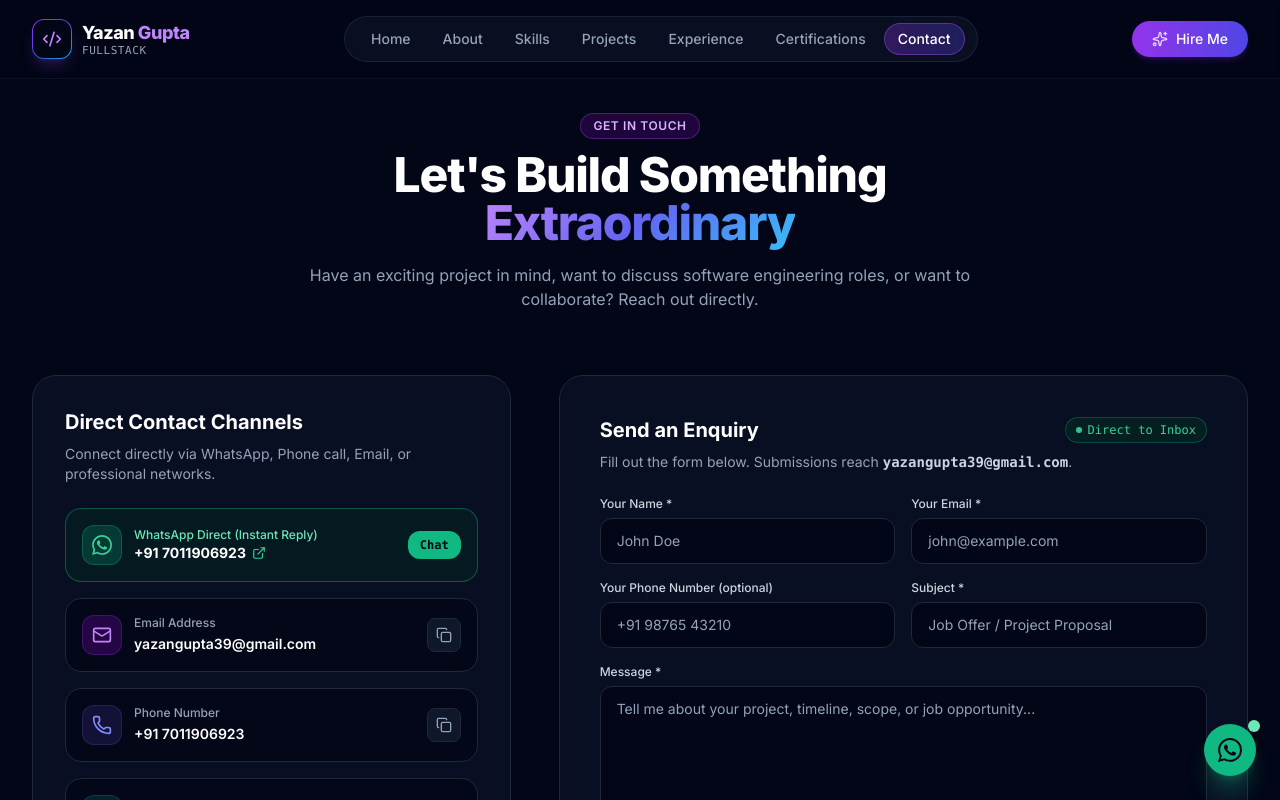
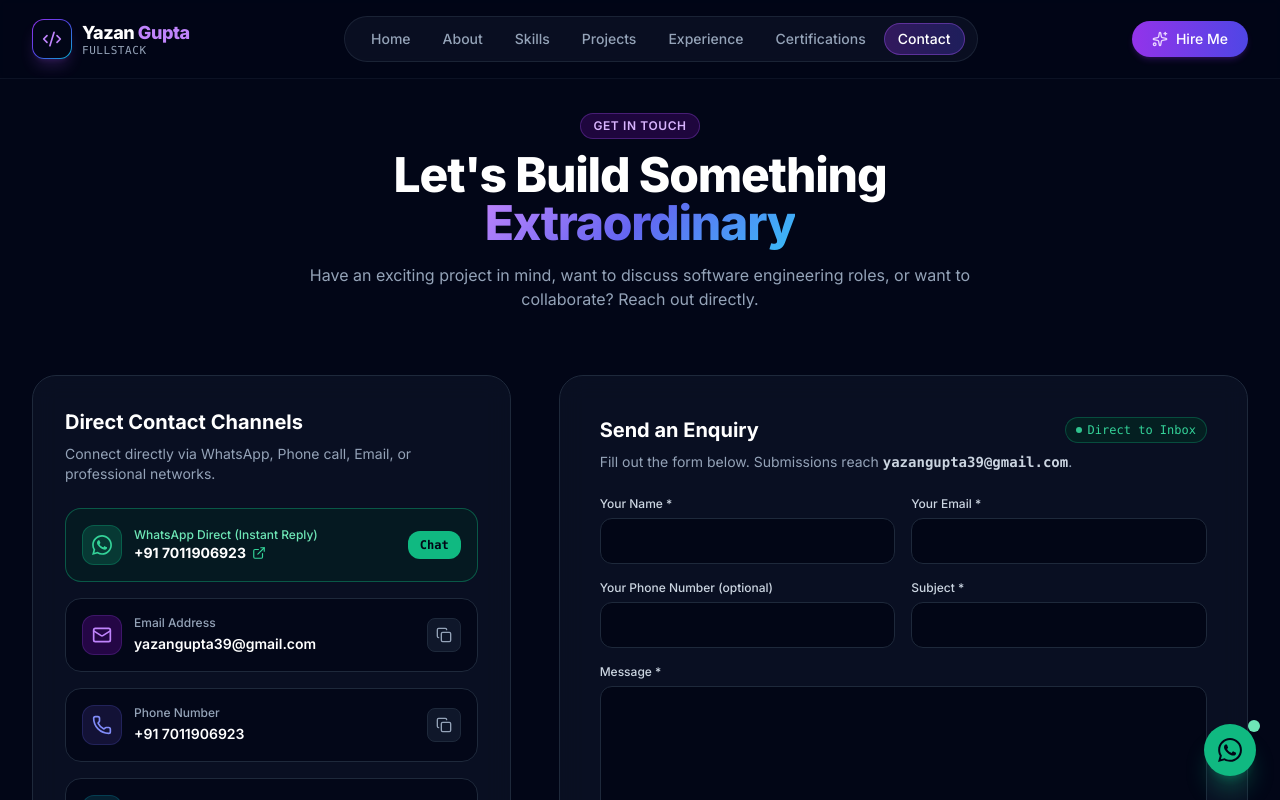
Before and after one commit to yazantechofficial89/portfolio, a React (Vite) app: page /contact in a window 1280 px wide. Shown: the top 800 px of the page. Built offline with nearby package versions, Linux system fonts and the light colour scheme.

Commit message:
Remove placeholders from all input fields in Contact page

```diff
--- a/src/components/Contact.jsx
+++ b/src/components/Contact.jsx
@@ -335,8 +335,7 @@ export default function Contact() {
                         required
                         value={formData.name}
                         onChange={handleChange}
-                        placeholder="John Doe"
-                        className="w-full px-4 py-3 rounded-xl bg-slate-950/90 border border-slate-800 text-sm text-white placeholder-slate-400 focus:outline-none focus:border-purple-500 transition-colors"
+                        className="w-full px-4 py-3 rounded-xl bg-slate-950/90 border border-slate-800 text-sm text-white focus:outline-none focus:border-purple-500 transition-colors"
                       />
                     </div>
                     <div>
@@ -349,8 +348,7 @@ export default function Contact() {
                         required
                         value={formData.email}
                         onChange={handleChange}
-                        placeholder="john@example.com"
-                        className="w-full px-4 py-3 rounded-xl bg-slate-950/90 border border-slate-800 text-sm text-white placeholder-slate-400 focus:outline-none focus:border-purple-500 transition-colors"
+                        className="w-full px-4 py-3 rounded-xl bg-slate-950/90 border border-slate-800 text-sm text-white focus:outline-none focus:border-purple-500 transition-colors"
                       />
                     </div>
                   </div>
@@ -365,8 +363,7 @@ export default function Contact() {
                         name="phone"
                         value={formData.phone}
                         onChange={handleChange}
-                        placeholder="+91 98765 43210"
-                        className="w-full px-4 py-3 rounded-xl bg-slate-950/90 border border-slate-800 text-sm text-white placeholder-slate-400 focus:outline-none focus:border-purple-500 transition-colors"
+                        className="w-full px-4 py-3 rounded-xl bg-slate-950/90 border border-slate-800 text-sm text-white focus:outline-none focus:border-purple-500 transition-colors"
                       />
                     </div>
                     <div>
@@ -379,8 +376,7 @@ export default function Contact() {
                         required
                         value={formData.subject}
                         onChange={handleChange}
-                        placeholder="Project Inquiry / Job Opportunity"
-                        className="w-full px-4 py-3 rounded-xl bg-slate-950/90 border border-slate-800 text-sm text-white placeholder-slate-400 focus:outline-none focus:border-purple-500 transition-colors"
+                        className="w-full px-4 py-3 rounded-xl bg-slate-950/90 border border-slate-800 text-sm text-white focus:outline-none focus:border-purple-500 transition-colors"
                       />
                     </div>
                   </div>
@@ -395,8 +391,7 @@ export default function Contact() {
                       required
                       value={formData.message}
                       onChange={handleChange}
-                      placeholder="Tell me about your project, timeline, budget, or ideas..."
-                      className="w-full px-4 py-3 rounded-xl bg-slate-950/90 border border-slate-800 text-sm text-white placeholder-slate-400 focus:outline-none focus:border-purple-500 transition-colors resize-none"
+                      className="w-full px-4 py-3 rounded-xl bg-slate-950/90 border border-slate-800 text-sm text-white focus:outline-none focus:border-purple-500 transition-colors resize-none"
                     />
                   </div>
 
--- a/src/pages/ContactPage.jsx
+++ b/src/pages/ContactPage.jsx
@@ -385,8 +385,7 @@ export default function ContactPage() {
                         required
                         value={formData.name}
                         onChange={handleChange}
-                        placeholder="John Doe"
-                        className="w-full px-4 py-3 rounded-xl bg-slate-950/90 border border-slate-800 text-sm text-white placeholder-slate-400 focus:outline-none focus:border-purple-500 transition-colors"
+                        className="w-full px-4 py-3 rounded-xl bg-slate-950/90 border border-slate-800 text-sm text-white focus:outline-none focus:border-purple-500 transition-colors"
                       />
                     </div>
                     <div>
@@ -399,8 +398,7 @@ export default function ContactPage() {
                         required
                         value={formData.email}
                         onChange={handleChange}
-                        placeholder="john@example.com"
-                        className="w-full px-4 py-3 rounded-xl bg-slate-950/90 border border-slate-800 text-sm text-white placeholder-slate-400 focus:outline-none focus:border-purple-500 transition-colors"
+                        className="w-full px-4 py-3 rounded-xl bg-slate-950/90 border border-slate-800 text-sm text-white focus:outline-none focus:border-purple-500 transition-colors"
                       />
                     </div>
                   </div>
@@ -415,8 +413,7 @@ export default function ContactPage() {
                         name="phone"
                         value={formData.phone}
                         onChange={handleChange}
-                        placeholder="+91 98765 43210"
-                        className="w-full px-4 py-3 rounded-xl bg-slate-950/90 border border-slate-800 text-sm text-white placeholder-slate-400 focus:outline-none focus:border-purple-500 transition-colors"
+                        className="w-full px-4 py-3 rounded-xl bg-slate-950/90 border border-slate-800 text-sm text-white focus:outline-none focus:border-purple-500 transition-colors"
                       />
                     </div>
                     <div>
@@ -429,8 +426,7 @@ export default function ContactPage() {
                         required
                         value={formData.subject}
                         onChange={handleChange}
-                        placeholder="Job Offer / Project Proposal"
-                        className="w-full px-4 py-3 rounded-xl bg-slate-950/90 border border-slate-800 text-sm text-white placeholder-slate-400 focus:outline-none focus:border-purple-500 transition-colors"
+                        className="w-full px-4 py-3 rounded-xl bg-slate-950/90 border border-slate-800 text-sm text-white focus:outline-none focus:border-purple-500 transition-colors"
                       />
                     </div>
                   </div>
@@ -445,8 +441,7 @@ export default function ContactPage() {
                       required
                       value={formData.message}
                       onChange={handleChange}
-                      placeholder="Tell me about your project, timeline, scope, or job opportunity..."
-                      className="w-full px-4 py-3 rounded-xl bg-slate-950/90 border border-slate-800 text-sm text-white placeholder-slate-400 focus:outline-none focus:border-purple-500 transition-colors resize-none"
+                      className="w-full px-4 py-3 rounded-xl bg-slate-950/90 border border-slate-800 text-sm text-white focus:outline-none focus:border-purple-500 transition-colors resize-none"
                     />
                   </div>
 
```
